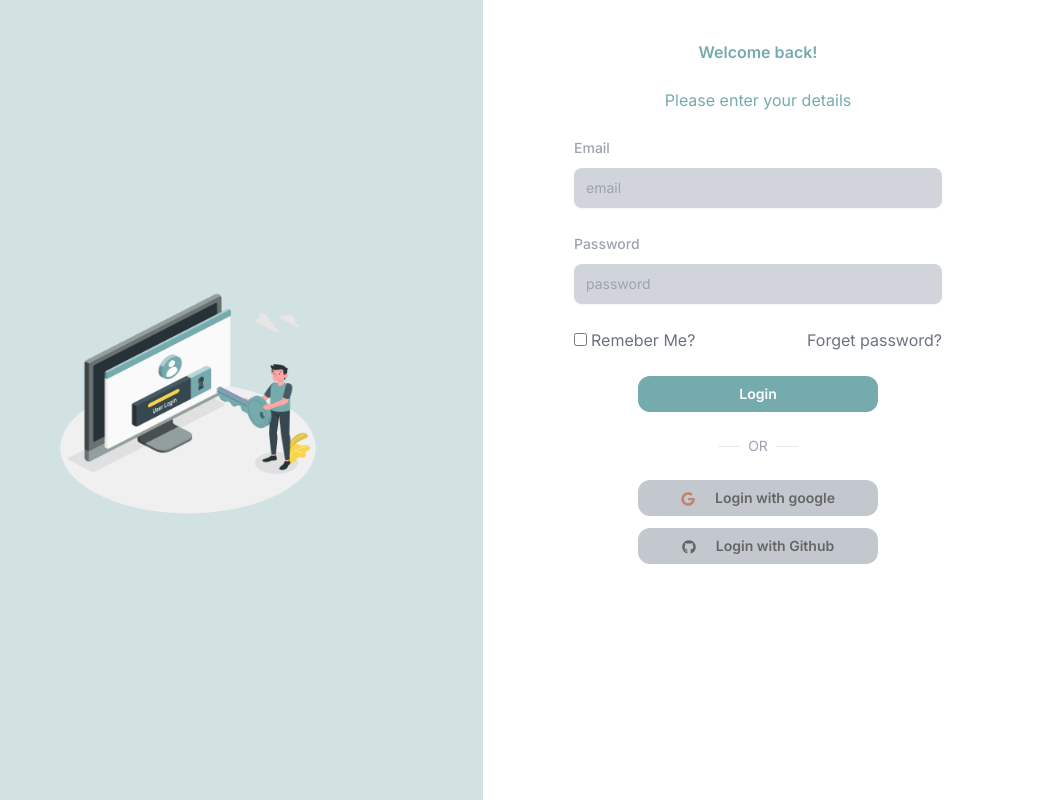
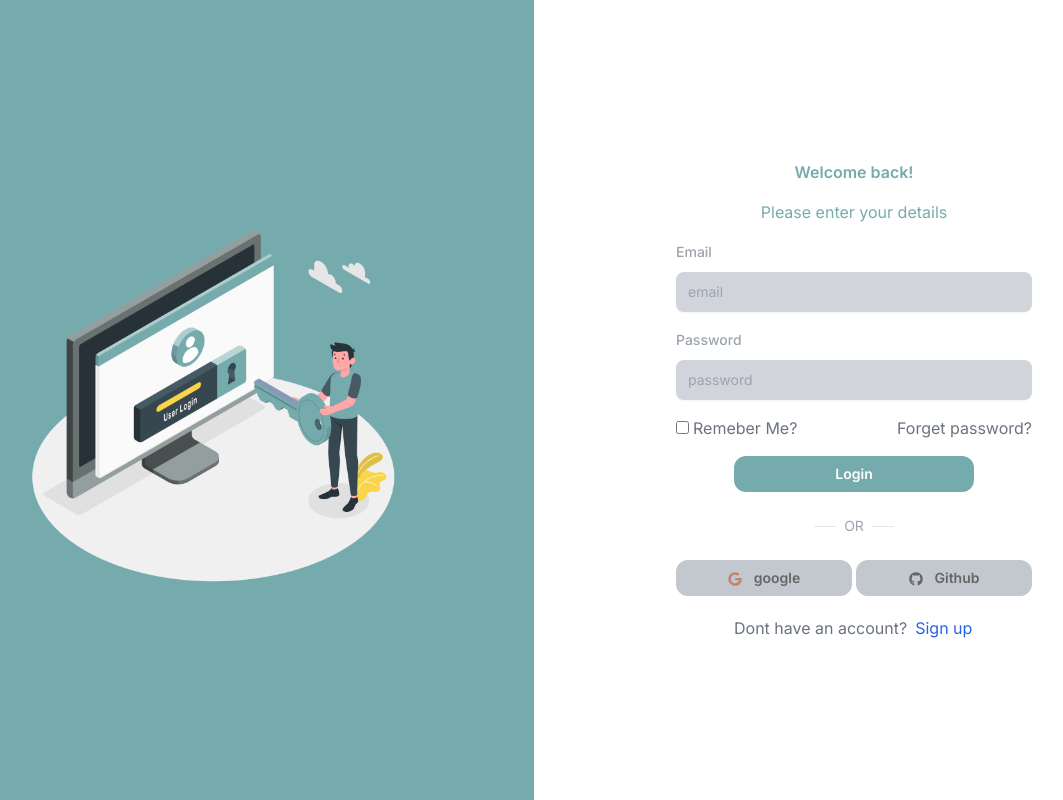
Before and after one commit to rami-mohamed2347/chatify-FE, a Next.js app: page / in a window 1280 px wide. Shown: the whole page, without its empty margins (106-1169 px from the left). Built offline with nearby package versions, Linux system fonts and the light colour scheme.

Commit message:
Login and Sign Up design

```diff
--- a/app/(site)/components/AuthForm.tsx
+++ b/app/(site)/components/AuthForm.tsx
@@ -54,9 +54,7 @@ const AuthFrom = () => {
   return (
   <div
       className="
-  justify-self-end
-  mt-10
-  mr-40
+
   sm:w-full
   sm:max-w-md
   " >
@@ -67,22 +65,27 @@ const AuthFrom = () => {
      sm:rounded-lg
      sm:px-10
     ">
+ <form className="space-y-4" onSubmit={handleSubmit(onSubmit)}>
+          {variant === "REGISTER" && (
+<>
+<h2 className="m-auto text-center text-skyblue font-semibold">Create Your Account</h2>
+           <Input id="Fisrtname" label="First Name" register={register} errors={errors} />
+            <Input id="Lastname" label="Last Name" register={register} errors={errors} />
+            </>
+          )}
 
-        <form className="space-y-6" onSubmit={handleSubmit(onSubmit)}>
-          {variant === "REGISTER" && (
-            <Input id="name" label="Name" register={register} errors={errors} />
-          )}
-          <h2 className="-500 m-auto text-center text-skyblue font-semibold">Welcome back!</h2>
-          <p className=" m-auto text-center text-skyblue">Please enter your details</p>
-          <Input
-            id="email"
-            label="Email"
-            type="email"
-            register={register}
-            errors={errors}
 
-          />
-          <Input
+       {variant === "LOGIN" && (
+
+<><h2 className="m-auto text-center text-skyblue font-semibold">Welcome back!</h2>
+<p className=" m-auto text-center text-skyblue">Please enter your details</p></> )}
+ <Input
+    id="email"
+    label="Email"
+    type="email"
+    register={register}
+    errors={errors} />
+ <Input
             id="password"
             label="Password"
             type="password"
@@ -101,6 +104,16 @@ const AuthFrom = () => {
         </div>
 
         </div> )}
+        {variant === "REGISTER" && (
+           <Input
+           id="Confirm password"
+           label="Confirm password"
+           type="Confirm password"
+           register={register}
+           errors={errors}
+
+         />
+        )}
           <div>
             <Button disabled={isLoading} fullWidth type="submit">
               {variant === "LOGIN" ? "Login" : "Register"}
@@ -130,6 +143,12 @@ const AuthFrom = () => {
           <div className="mt-6 flex gap-2">
             <AuthSocialButton />
           </div>
+<div className="flex gap-2 m-auto w-60 mt-5 text-gray-500"> {variant ==='LOGIN'? 'Dont have an account?':'Aready have an account'}
+          <div onClick={toggleVariant}
+          className="text-blue-600 cursor-pointer">
+ {variant ==='LOGIN'? 'Sign up':'Login'}
+          </div>
+          </div>
         </div>
       </div>
     </div>
--- a/app/(site)/components/AuthSocialButton.tsx
+++ b/app/(site)/components/AuthSocialButton.tsx
@@ -2,35 +2,35 @@ import { FaGoogle } from "react-icons/fa";
 import { FaGithub } from "react-icons/fa";
 const AuthSocialButton = () => {
     return (
-        <div className="m-auto gap-3 flex flex-col">
+        <div className="m-auto gap-1 flex">
 
  <button className="flex
      justify-center
      rounded-xl
-     px-3
+     px-2
      py-2
      text-sm
      font-semibold
      focus-visible:outline
      focus-visible:outline-2
      focus-visible:outline-offset-2
-     w-60
+     w-44
      opacity-60 cursor-default
-     bg-gray-400 hover:bg-skyblue focus-visible:outline-skyblue"><div className="mr-5 mt-1"><FaGoogle className="text-orange-800" /></div>Login with google </button>
+     bg-gray-400 hover:bg-skyblue focus-visible:outline-skyblue"><div className="mr-3 mt-1"><FaGoogle className="text-orange-800" /></div>google </button>
 
 <button className="flex
      justify-center
      rounded-xl
-     px-3
+     px-2
      py-2
      text-sm
      font-semibold
      focus-visible:outline
      focus-visible:outline-2
      focus-visible:outline-offset-2
-     w-60
+     w-44
      opacity-60 cursor-default
-     bg-gray-400 hover:bg-skyblue focus-visible:outline-skyblue"><div className="mr-5 mt-1 "><FaGithub className="text-black"/></div>Login with Github </button>
+     bg-gray-400 hover:bg-skyblue focus-visible:outline-skyblue"><div className="mr-3 mt-1 "><FaGithub className="text-black"/></div>Github </button>
         </div>
      );
 }
--- a/app/(site)/page.tsx
+++ b/app/(site)/page.tsx
@@ -1,46 +1,26 @@
 import Image from "next/image";
 import AuthForm from "./components/AuthForm";
+import { useState } from "react";
+type Variant = "LOGIN" | "REGISTER";
+
 
 export default function Home() {
   return (
     <>
-    <div className="flex float-start  bg-grayColor h-full w-minwidth">
-       <img src="/images/Login-amico 1.png" alt="" className="w-minwidth h-60 flex m-auto" />
-    </div>
+     <div className="grid grid-cols-1 md:grid-cols-2 h-full">
+       <div className="h-full justify-center items-center bg-skyblue lg:flex hidden md:block"><img src="/images/Login-amico 1.png" alt="" className="m-auto w-96" /> </div>
 
-    <div
+
+  <div
       className="
- grid justify-items-stretch
-  min-h-full
-  flex-col
-  sm:px-6
-  lg:px-8
+ m-auto
   "
     >
 
-      {/* <div className="sm:mx-auto sm:w-full sm:max-w-md">
-        <Image
-          alt="logo"
-          height="48"
-          width="48"
-          className="mx-auto w-auto"
-          src="/images/logo.png"
-        />
-        // <h2
-        //   className="
-        // mt-6
-        // text-center
-        // text-3xl
-        // font-bold
-        // tracking-tight
-        // text-gray-900
-        // "
-        // >
-        //   Sign in to your account
-        // </h2>
-      </div> */}
       <AuthForm />
     </div>
+    </div>
+
 
     </>
   );
--- a/tailwind.config.ts
+++ b/tailwind.config.ts
@@ -13,7 +13,7 @@ const config: Config = {
         grayColor:"#D2E1E2"
       },
       width:{
-        minwidth:"46%"
+        minwidth:"50%"
       }
     },
   },
```
